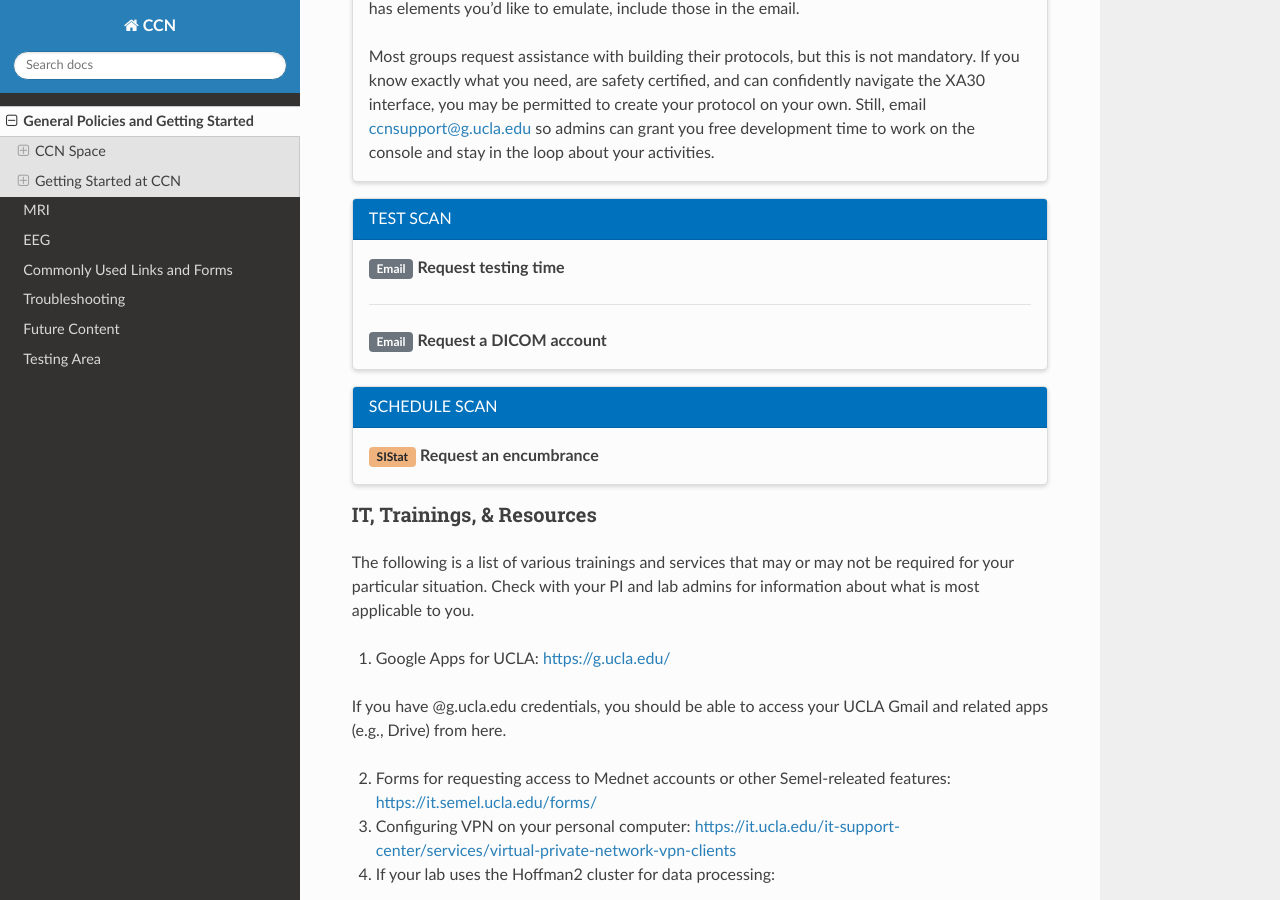
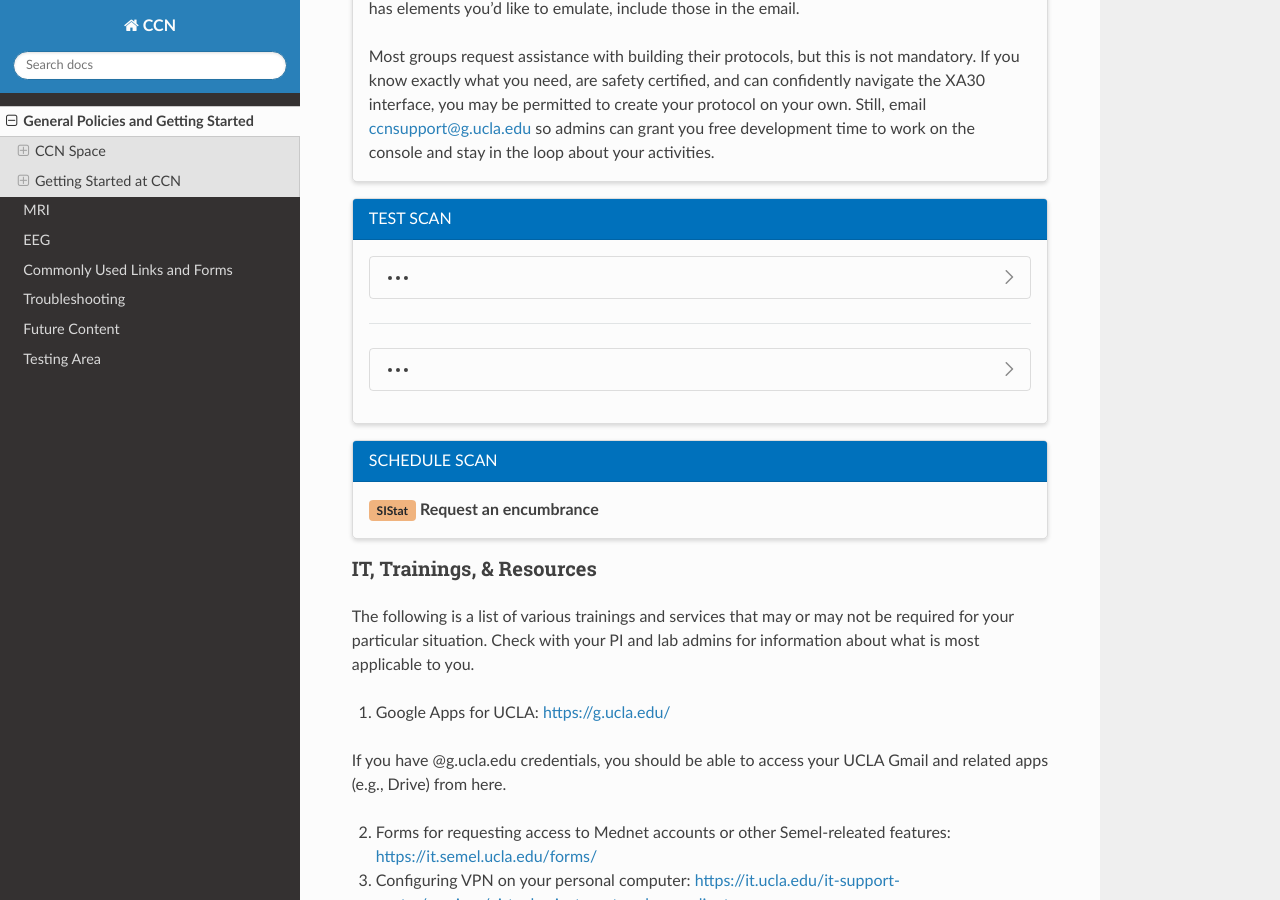
Before and after one commit to CCN-Support/CCN_Wiki, a Sphinx documentation site: the page built from docs/source/generalpolicies.rst, in a window 1280 px wide and 900 px high, scrolled down 5342 px. Built offline with Sphinx 7.4.7 and the Read the Docs theme 3.1.0, drawn with Linux system fonts in a browser that asks for light colours; some of the changed lines change nothing that is shown.

Commit message:
Update generalpolicies.rst

```diff
--- a/docs/source/generalpolicies.rst
+++ b/docs/source/generalpolicies.rst
@@ -177,13 +177,18 @@ Actions within the same sections below can be completed concurrently. Each secti
   TEST SCAN
   ^^^^^^^^^
 
-  :bdg-secondary:`Email` **Request testing time**
+  .. dropdown::
+
+     :bdg-secondary:`Email` **Request testing time**
+     Test text.
 
   .. raw:: html
 
       <hr>
 
-  :bdg-secondary:`Email` **Request a DICOM account**
+  .. dropdown::
+
+     :bdg-secondary:`Email` **Request a DICOM account**
 
 .. card::
   :class-card: sd-rounded-2
```
